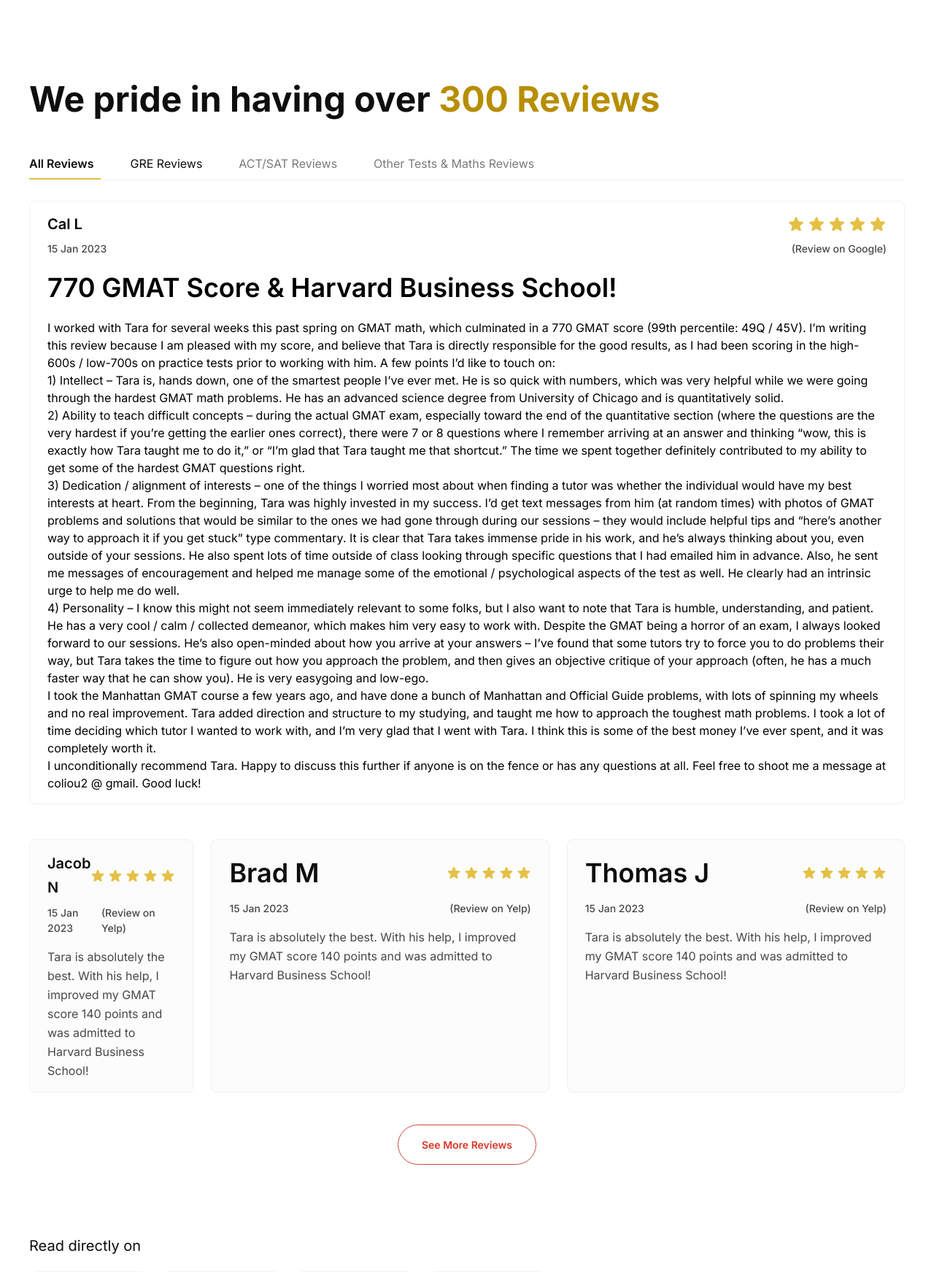
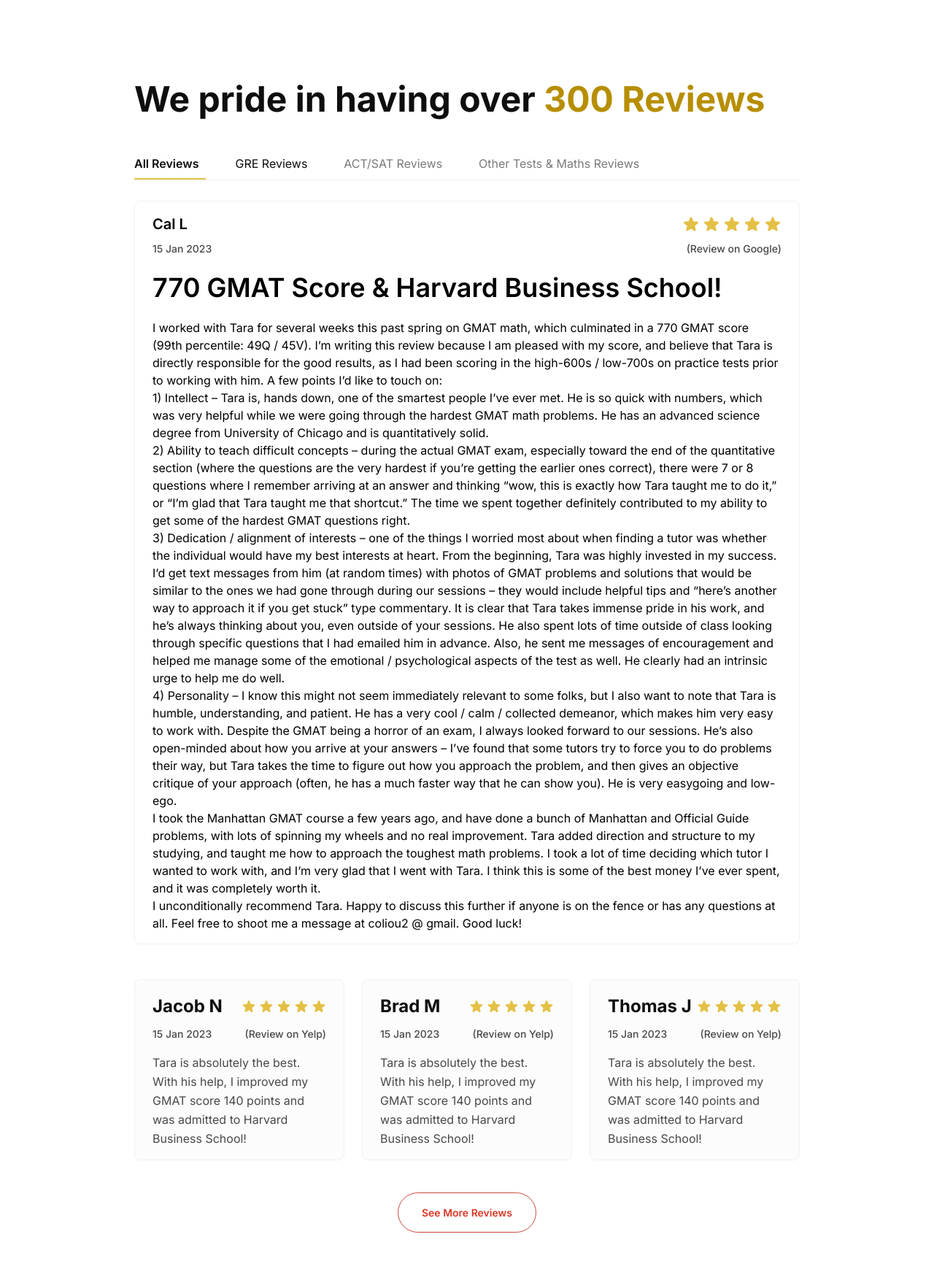
Before and after one commit to the-value-crew/star-tutor-web-redesign, a PHP site: page /src/pages/reviews.html in a window 1280 px wide. Shown: the part 74-1817 px from the top of the page at 73% size. Run offline with PHP 8.4, Linux system fonts and the light colour scheme.

Commit message:
style: added some styling changes to reviews page

```diff
--- a/src/output.css
+++ b/src/output.css
@@ -890,10 +890,6 @@
   height: 634.75px;
 }
 
-.h-\[63px\]{
-  height: 63px;
-}
-
 .h-\[67px\]{
   height: 67px;
 }
--- a/src/pages/reviews.html
+++ b/src/pages/reviews.html
@@ -34,7 +34,7 @@
       </nav>
     </header>
 
-    <main>
+    <main class="container">
       <div
         class="mt-[100px] xl:mt-[116.3px] 2xl:mt-[122px] px-[16px] md:px-[80px] lg:px-[40px] xl:px-[200px] 2xl:px-[418px]"
       >
@@ -309,12 +309,12 @@
           </div>
           <div class="mt-[48px] flex gap-[24px]">
             <div
-              class="w-[348px] flex flex-col border border-solid border-grey-200 bg-grey-100 rounded-lg px-[24px] py-[16px] item-start gap-[16px]"
+              class="flex flex-col border border-solid border-grey-200 bg-grey-100 rounded-lg px-[24px] py-[16px] item-start gap-[16px]"
             >
               <div class="space-y-[8px]">
                 <div class="flex items-center justify-between">
                   <p
-                    class="leading-relaxed text-heading3 font-heading3 text-primary"
+                    class="leading-relaxed text-mobileHeading2 font-mobileHeading2 text-primary"
                   >
                     Jacob N
                   </p>
@@ -404,7 +404,7 @@
               <div class="space-y-[8px]">
                 <div class="flex items-center justify-between">
                   <p
-                    class="leading-relaxed text-heading2 font-heading2 text-primary"
+                    class="leading-relaxed text-mobileHeading2 font-mobileHeading2 text-primary"
                   >
                     Brad M
                   </p>
@@ -494,7 +494,7 @@
               <div class="space-y-[8px]">
                 <div class="flex items-center justify-between">
                   <p
-                    class="leading-relaxed text-heading2 font-heading2 text-primary"
+                    class="leading-relaxed text-mobileHeading2 font-mobileHeading2 text-primary"
                   >
                     Thomas J
                   </p>
--- a/tailwind.config.js
+++ b/tailwind.config.js
@@ -17,7 +17,7 @@
       // => @media (min-width: 1280px) { ... }
 
       '2xl': '1920px',
-      '2xl': '1920px',
+
       // => @media (min-width: 1536px) { ... }
     },
     container: {
```
